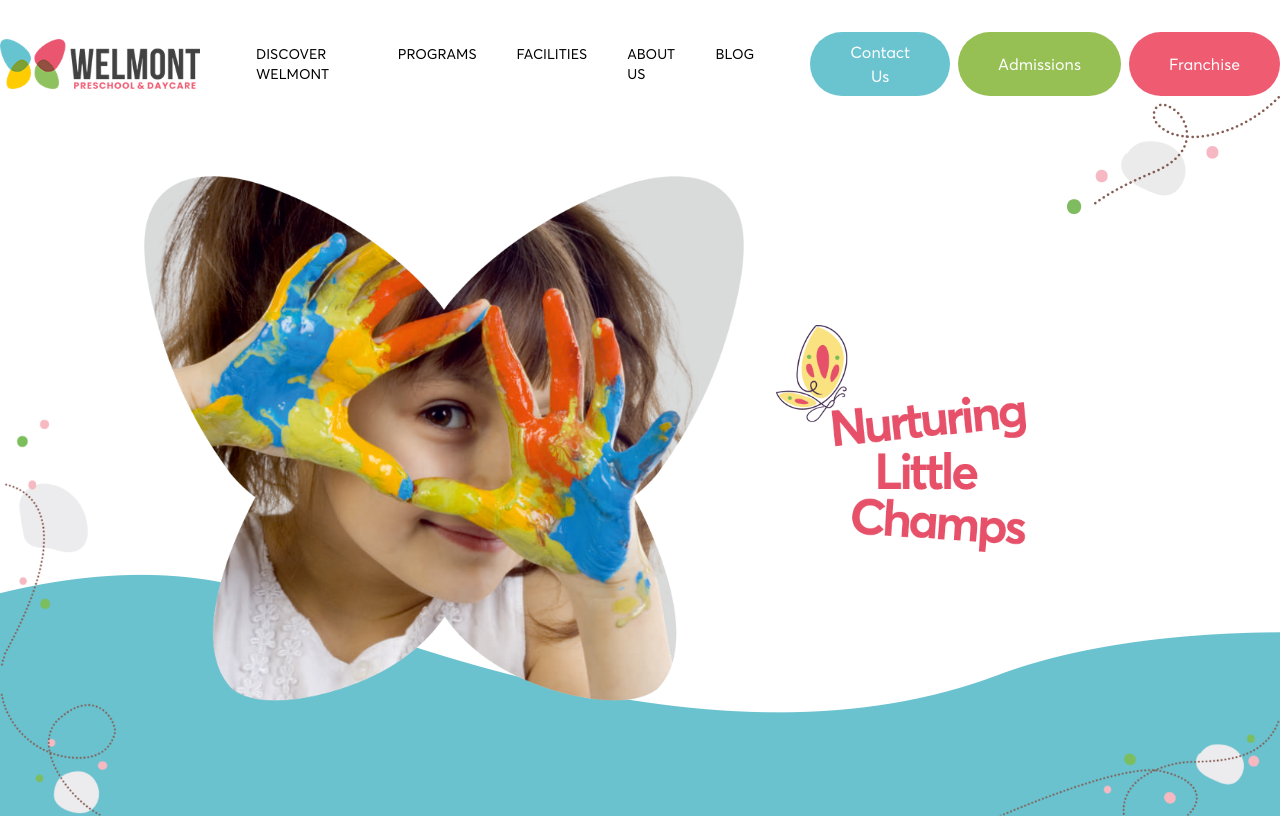
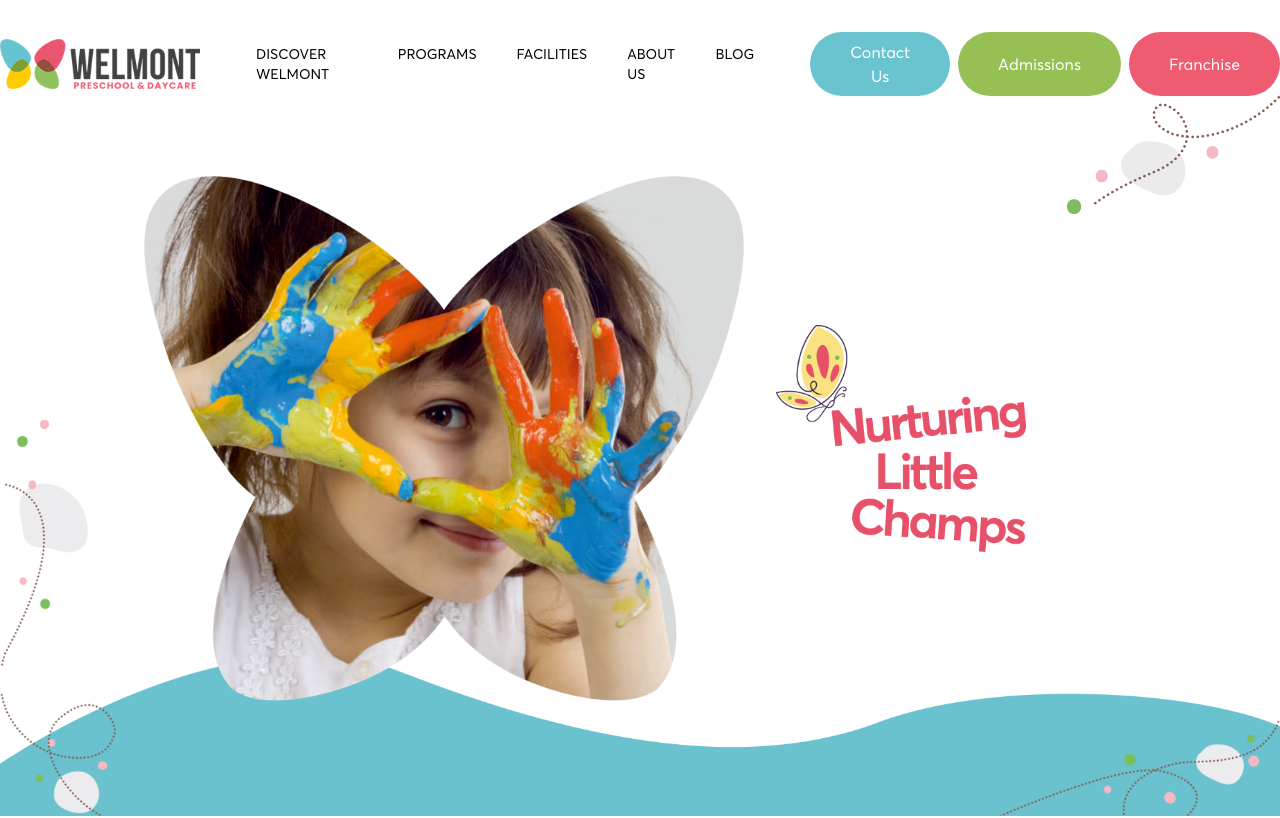
Before and after one commit to rvrishabh/Preschool-landing-page, a React (Vite) app: page / in a window 1280 px wide. Shown: the top 818 px of the page. Built offline with nearby package versions, Linux system fonts and the light colour scheme; a web font is replaced by a local one.

Commit message:
style-update

```diff
--- a/src/components/HeroSection.tsx
+++ b/src/components/HeroSection.tsx
@@ -4,7 +4,7 @@ import heroText from "../assets/images/hero-text.png";
 const HeroSection = () => {
   return (
     <div className="bg-[url('./assets/images/hero-top.png')] bg-right-top bg-no-repeat bg-auto">
-      <div className="bg-[url('./assets/images/hero-layer.png')] bg-bottom bg-no-repeat bg-auto h-[90vh]">
+      <div className="bg-[url('./assets/images/hero-layer.png')] bg-bottom bg-no-repeat bg-contain h-[90vh]">
         <div className="bg-[url('./assets/images/hero-design.png')] bg-bottom bg-no-repeat bg-contain h-[90vh]">
           <div className="pl-36 pt-20 flex items-center gap-8">
             <div>
```
